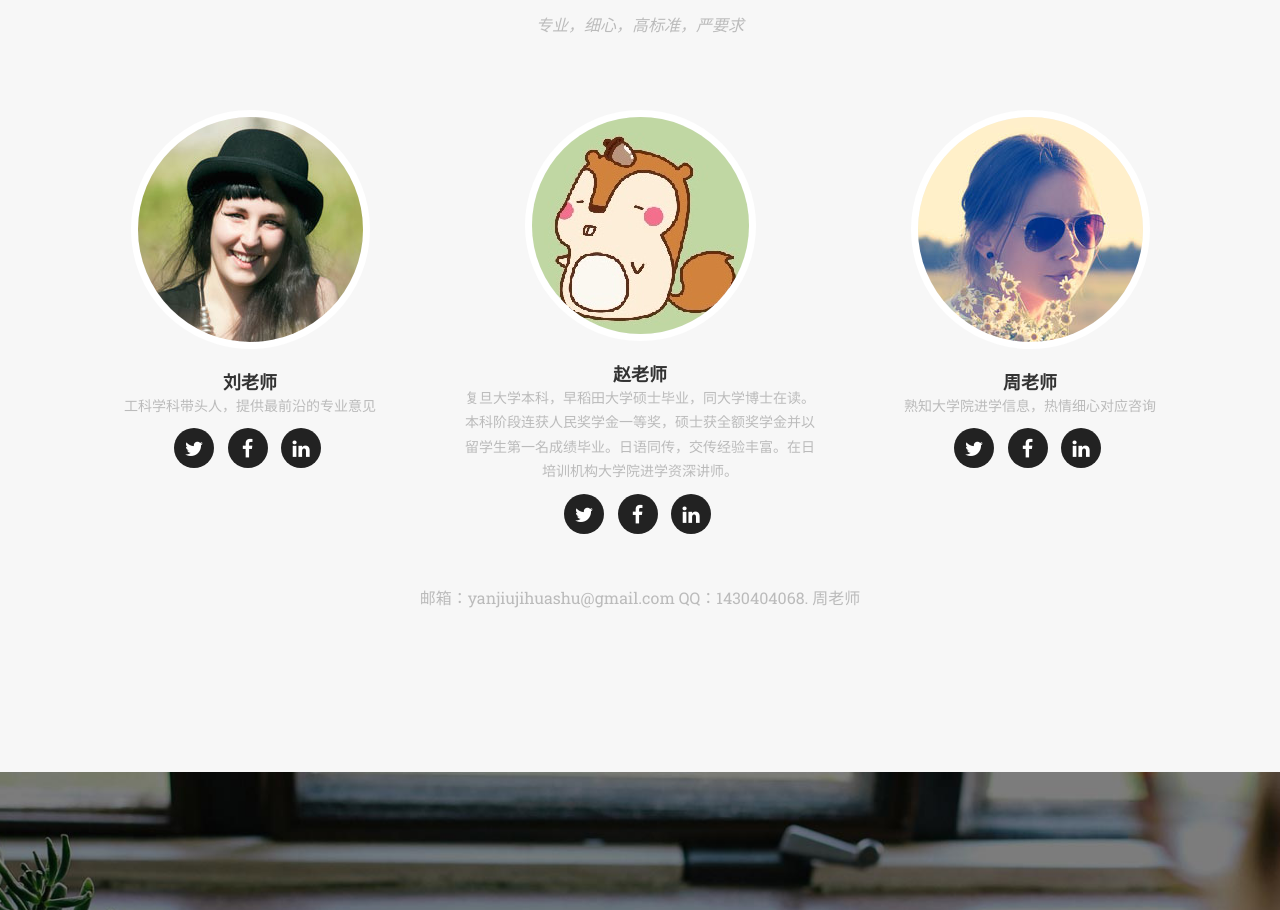
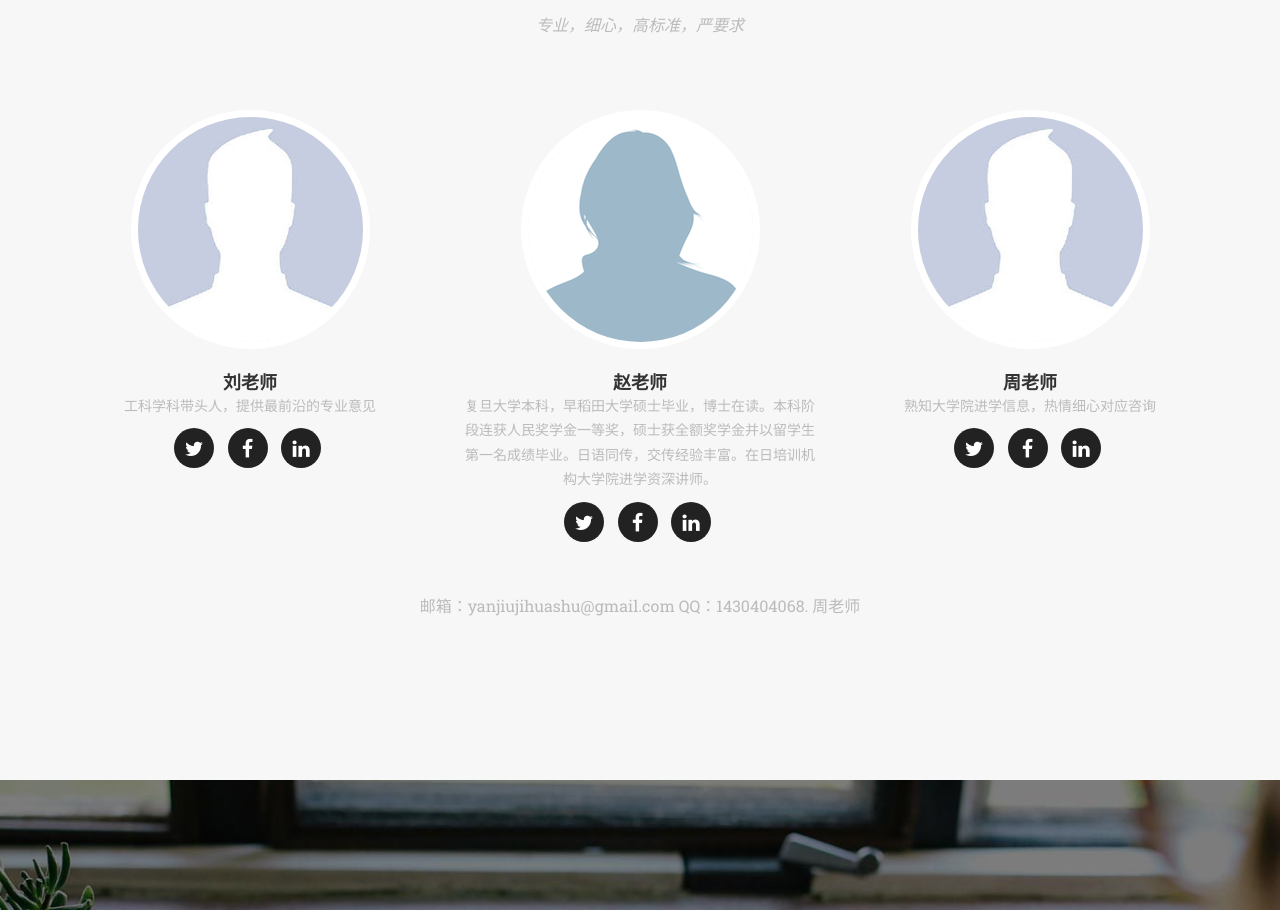
Before and after one commit to brilliun/CourseSite, a website: page public/index.html in a window 1280 px wide. Shown: the part 7784-8694 px from the top of the page. Drawn offline with nearby package versions, Linux system fonts and the light colour scheme; a web font is replaced by a local one.

Commit message:
Replace team member avatars

```diff
--- a/public/index.html
+++ b/public/index.html
@@ -619,7 +619,7 @@
             <div class="row">
                 <div class="col-sm-4">
                     <div class="team-member">
-                        <img src="img/team/1.jpg" class="img-responsive img-circle" alt="">
+                        <img src="img/team/male.jpg" class="img-responsive img-circle" alt="">
                         <h4>刘老师</h4>
                         <p class="text-muted">工科学科带头人，提供最前沿的专业意见</p>
                         <ul class="list-inline social-buttons">
@@ -634,9 +634,9 @@
                 </div>
                 <div class="col-sm-4">
                     <div class="team-member">
-                        <img src="img/team/2.jpg" class="img-responsive img-circle" alt="">
+                        <img src="img/team/female.png" class="img-responsive img-circle" alt="">
                         <h4>赵老师</h4>
-                        <p class="text-muted">复旦大学本科，早稻田大学硕士毕业，同大学博士在读。本科阶段连获人民奖学金一等奖，硕士获全额奖学金并以留学生第一名成绩毕业。日语同传，交传经验丰富。在日培训机构大学院进学资深讲师。</p>
+                        <p class="text-muted">复旦大学本科，早稻田大学硕士毕业，博士在读。本科阶段连获人民奖学金一等奖，硕士获全额奖学金并以留学生第一名成绩毕业。日语同传，交传经验丰富。在日培训机构大学院进学资深讲师。</p>
                         <ul class="list-inline social-buttons">
                             <li><a href="#"><i class="fa fa-twitter"></i></a>
                             </li>
@@ -649,7 +649,7 @@
                 </div>
                 <div class="col-sm-4">
                     <div class="team-member">
-                        <img src="img/team/3.jpg" class="img-responsive img-circle" alt="">
+                        <img src="img/team/male.jpg" class="img-responsive img-circle" alt="">
                         <h4>周老师</h4>
                         <p class="text-muted">熟知大学院进学信息，热情细心对应咨询</p>
                         <ul class="list-inline social-buttons">
```
Also changed, not shown: public/img/team/1.jpg (deleted), public/img/team/2.jpg (deleted), public/img/team/3.jpg (deleted), public/img/team/female.png (added), public/img/team/male.jpg (added), public/img/team/male2.png (added).
